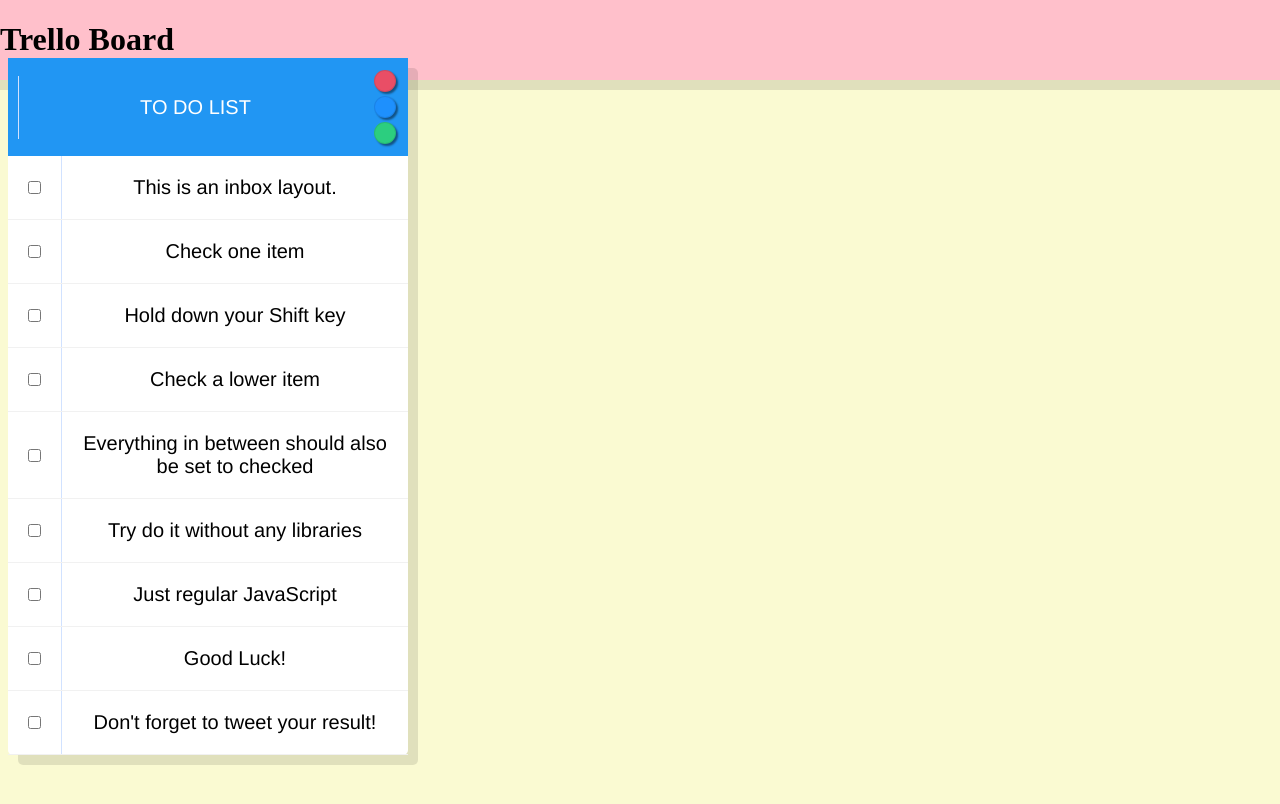
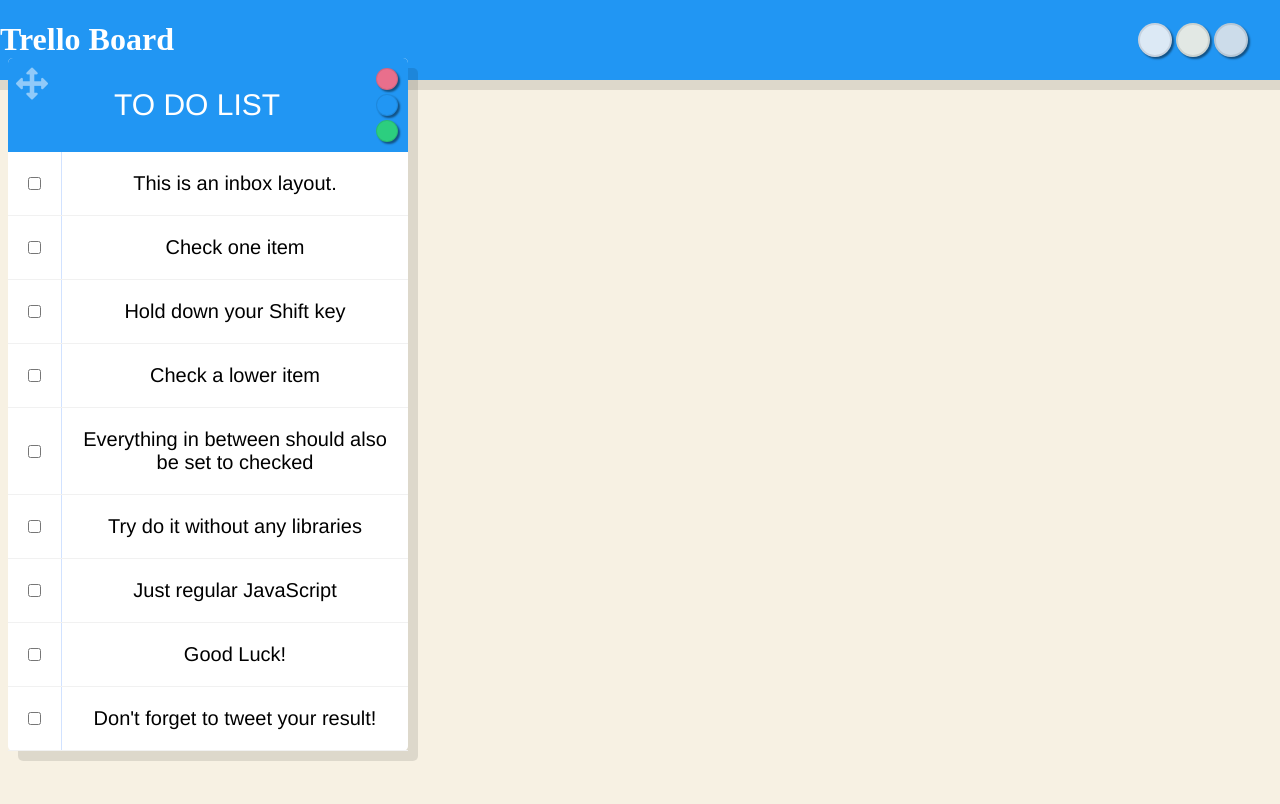
Before and after one commit to wandrew8/Trello-Board, a website: page public/index.html in a window 1280 px wide. Drawn offline with Linux system fonts and the light colour scheme.

Commit message:
content editable in list items

```diff
--- a/public/css/_header.scss
+++ b/public/css/_header.scss
@@ -1,11 +1,35 @@
 header {
   height: auto;
-  background-color: pink;
+  background-color: #2196f3;
   width: 100%;
   padding: 0;
   margin: 0;
   top: 0;
   left: 0;
   position: fixed;
+  display: flex;
+  flex-direction: row;
+  justify-content: space-between;
+  align-items: center;
   @include box-shadow(0px 10px 0px rgba(0, 0, 0, 0.1));
+  h1 {
+    color: white;
+    text-align: center;
+  }
+  .background-select {
+    display: flex;
+    flex-direction: row;
+    margin-right: 30px;
+  }
+  .bgcolor {
+    height: 20px;
+    width: 20px;
+    border-radius: 50%;
+    padding: 5px;
+    background: blue;
+    margin: 2px;
+    &:hover {
+      cursor: pointer;
+    }
+  }
 }
--- a/public/css/_todoList.scss
+++ b/public/css/_todoList.scss
@@ -33,19 +33,47 @@
     font-weight: 200;
     border-left: 1px solid #d1e2ff;
   }
+  .header {
+    margin: 0;
+    padding: 20px;
+    transition: background ease-in 0.5s;
+    flex: 1;
+    font-family: "helvetica neue";
+    font-size: 30px;
+    font-weight: 200;
+    align-self: center;
+    text-transform: uppercase;
+    color: #fff;
+    &:hover {
+      cursor: text;
+    }
+  }
+  span {
+    font-size: 2rem;
+    opacity: 0.5;
+    position: absolute;
+    top: 0.5rem;
+    left: 0.5rem;
+    transition: ease-in 300ms;
+    &:hover {
+      opacity: 1;
+      cursor: move;
+    }
+  }
   #list1header {
     padding: 10px;
-    cursor: move;
     z-index: 10;
-    background-color: #2196f3;
     color: #fff;
     display: flex;
+    border-radius: 5px 5px 0px 0px;
+
     align-items: center;
     justify-content: center;
   }
   .color-select {
     display: flex;
     flex-direction: column;
+    margin: 0.5rem;
   }
   .color {
     height: 10px;
@@ -57,4 +85,10 @@
       cursor: pointer;
     }
   }
+  .grid {
+    display: flex;
+    justify-content: space-between;
+    background-color: #2196f3;
+    border-radius: 5px 5px 0px 0px;
+  }
 }
--- a/public/css/style.scss
+++ b/public/css/style.scss
@@ -3,5 +3,8 @@
 @import "header";
 
 body {
-  background-color: lightgoldenrodyellow;
+  background-color: #f7f1e3;
+  height: 100vh;
+  width: 100vw;
+  overflow: hidden;
 }
--- a/public/index.html
+++ b/public/index.html
@@ -3,56 +3,71 @@
   <head>
     <meta charset="UTF-8" />
     <meta name="viewport" content="width=device-width, initial-scale=1.0" />
+    <link
+      href="https://stackpath.bootstrapcdn.com/font-awesome/4.7.0/css/font-awesome.min.css"
+      rel="stylesheet"
+      integrity="sha384-wvfXpqpZZVQGK6TAh5PVlGOfQNHSoD2xbE+QkPxCAFlNEevoEH3Sl0sibVcOQVnN"
+      crossorigin="anonymous"
+    />
     <link rel="stylesheet" href="./css/style.css" />
     <title>Document</title>
   </head>
   <body>
     <header>
       <h1>Trello Board</h1>
-      <div class="buttonGroup"></div>
+      <div class="background-select">
+        <div class="bgcolor" data-color="#f1f2f6"></div>
+        <div class="bgcolor" data-color="#f7f1e3"></div>
+        <div class="bgcolor" data-color="#dfe4ea"></div>
+      </div>
     </header>
     <div class="todoList" id="list1">
-      <div id="list1header">
-        <p>TO DO LIST</p>
+      <div class="grid">
+        <div id="list1header">
+          <span id="move"><i class="fa fa-arrows"></i></span>
+        </div>
+        <div class="header" contenteditable="true">
+          TO DO LIST
+        </div>
         <div class="color-select">
-          <div class="color colorOne" data-color="#ff4757"></div>
-          <div class="color colorTwo" data-color="#1e90ff"></div>
+          <div class="color colorOne" data-color="#ff6b81"></div>
+          <div class="color colorTwo" data-color="#2196f3"></div>
           <div class="color colorThree" data-color="#2ed573"></div>
         </div>
       </div>
-      <div class="item">
+      <div contenteditable="true" class="item">
         <input type="checkbox" />
         <p>This is an inbox layout.</p>
       </div>
-      <div class="item">
+      <div contenteditable="true" class="item">
         <input type="checkbox" />
         <p>Check one item</p>
       </div>
-      <div class="item">
+      <div contenteditable="true" class="item">
         <input type="checkbox" />
         <p>Hold down your Shift key</p>
       </div>
-      <div class="item">
+      <div contenteditable="true" class="item">
         <input type="checkbox" />
         <p>Check a lower item</p>
       </div>
-      <div class="item">
+      <div contenteditable="true" class="item">
         <input type="checkbox" />
         <p>Everything in between should also be set to checked</p>
       </div>
-      <div class="item">
+      <div contenteditable="true" class="item">
         <input type="checkbox" />
         <p>Try do it without any libraries</p>
       </div>
-      <div class="item">
+      <div contenteditable="true" class="item">
         <input type="checkbox" />
         <p>Just regular JavaScript</p>
       </div>
-      <div class="item">
+      <div contenteditable="true" class="item">
         <input type="checkbox" />
         <p>Good Luck!</p>
       </div>
-      <div class="item">
+      <div contenteditable="true" class="item">
         <input type="checkbox" />
         <p>Don't forget to tweet your result!</p>
       </div>
--- a/public/js/app.js
+++ b/public/js/app.js
@@ -39,8 +39,8 @@
     pos3 = e.clientX;
     pos4 = e.clientY;
     // set the element's new position:
-    elmnt.style.top = pos4 - 150 + "px";
-    elmnt.style.left = pos3 - 150 + "px";
+    elmnt.style.top = pos4 - 75 + "px";
+    elmnt.style.left = pos3 - 20 + "px";
     // elmnt.style.top = pos4 -120 + "px";
     // elmnt.style.left = pos3 -120 + "px";
   }
@@ -87,7 +87,7 @@
 
 // Changes background color of list header with onclick event
 const colorButtons = document.querySelectorAll('.color');
-const listHeader = document.querySelector("#list1header")
+const listHeader = document.querySelector(".grid")
 colorButtons.forEach(function(button) {
     button.style.backgroundColor = button.dataset.color;
     button.style.opacity = 0.9;
@@ -97,3 +97,15 @@
         listHeader.style.backgroundColor = button.dataset.color;
     })
 });
+
+const backgroundColorButtons = document.querySelectorAll('.bgcolor');
+const bodyBackground = document.querySelector("body")
+backgroundColorButtons.forEach(function(button) {
+    button.style.backgroundColor = button.dataset.color;
+    button.style.opacity = 0.9;
+    button.style.border = "solid rgba(0,0,0,0.1) 2px"
+    button.style.boxShadow = "2px 2px 2px rgba(0,0,0,0.5)"
+    button.addEventListener('click', function() {
+      bodyBackground.style.backgroundColor = button.dataset.color;
+    })
+});
```
Also changed, not shown: public/css/style.css, 1 other file.
